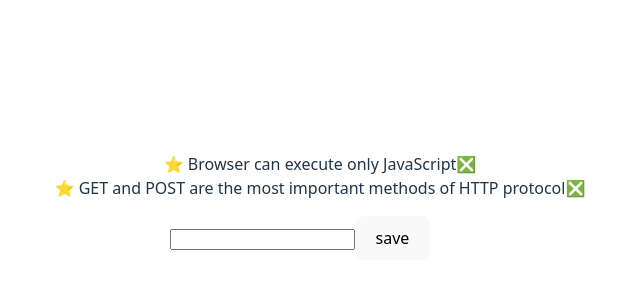
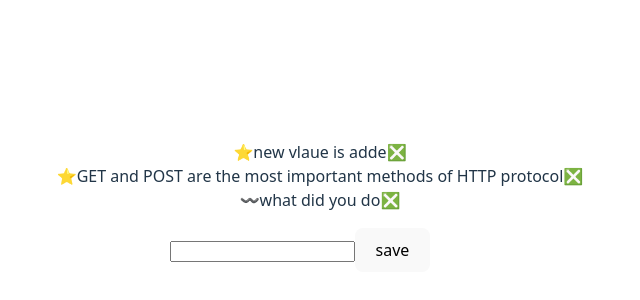
Before and after one commit to azkaZubish/notesApp, a React (Vite) app: page / in a window 1280 px wide. Shown: the part 202-502 px from the top of the page, without its empty margins (340-980 px from the left). Built offline with nearby package versions, Linux system fonts and the light colour scheme; data requests are answered from the project's data file.

Commit message:
each note can be edited

```diff
--- a/db.json
+++ b/db.json
@@ -2,13 +2,18 @@
   "notes": [
     {
       "id": "2",
-      "content": "Browser can execute only JavaScript",
+      "content": "new vlaue is adde",
       "important": true
     },
     {
       "id": "3",
       "content": "GET and POST are the most important methods of HTTP protocol",
       "important": true
+    },
+    {
+      "id": "cb87",
+      "content": "what did you do",
+      "important": false
     }
   ]
 }
--- a/src/AllNotes.jsx
+++ b/src/AllNotes.jsx
@@ -23,7 +23,7 @@
     async function addNote(e) {
         e.preventDefault();
 
-        if(!newNote.trim()) return;
+        if (!newNote.trim()) return;
 
         const noteObject = {
             content: newNote,
@@ -43,42 +43,55 @@
         setNewNote(e.target.value)
     }
 
-    const deleteNote = async(id) => {
-        try{
+    const deleteNote = async (id) => {
+        try {
             await axios.delete(`http://localhost:3001/notes/${id}`)
             setAllNotes(prev => prev.filter(note => note.id !== id))
         }
-        catch(err){
-           console.log(err)
+        catch (err) {
+            console.log(err)
         }
     }
 
-    const toggleNote = async(id) => {
+    const toggleNote = async (id) => {
         console.log('clicked star')
         console.log(allNotes)
 
         const toBeUpdated = allNotes.find(note => note.id === id);
-        const update = {important : !toBeUpdated.important}
-        try{
-           const res =  await axios.patch(`http://localhost:3001/notes/${id}`, update)
-           console.log(res.data)
-        setAllNotes(prev => prev.map((note) => note.id === id ? res.data : note))
+        const update = { important: !toBeUpdated.important }
+        try {
+            const res = await axios.patch(`http://localhost:3001/notes/${id}`, update)
+            console.log(res.data)
+            setAllNotes(prev => prev.map((note) => note.id === id ? res.data : note))
         }
-        catch(err){
+        catch (err) {
             console.log(err);
         }
 
+    }
+
+    const editText = async (id, newValue) => {
+
+        const update = { content: newValue }
+        try {
+            const res = await axios.patch(`http://localhost:3001/notes/${id}`, update)
+            console.log(res.data)
+            setAllNotes(prev => prev.map((note) => note.id === id ? res.data : note))
+        }
+        catch (err) {
+            console.log(err);
+        }
     }
 
 
     return (
         <div>
 
-                <ul>
+            <ul>
                 {allNotes.map((note, idx) => {
-                    return <Note key={note.id} topic={note.content} important = {note.important} deleteNote={() => deleteNote(note.id)} toggleImp = {() => toggleNote(note.id)}/>
+                    return <Note key={note.id} note={note} topic={note.content} important={note.important} deleteNote={() => deleteNote(note.id)} toggleImp={() => toggleNote(note.id)} editText={editText} />
                 })}
-                </ul>
+            </ul>
 
             <form onSubmit={addNote}>
                 <input value={newNote} onChange={handleNoteChange} />
--- a/src/Note.css
+++ b/src/Note.css
@@ -1,13 +1,13 @@
-.Note {
+.list-item {
     list-style-type: none;
     padding: 0;
     margin: 0;
 }
 
-.note-item {
+.note-item, .important{
   cursor: default;
 }
 
-.note-item:hover {
+.note-item:hover, .important:hover {
   cursor: pointer;
 }
--- a/src/Note.jsx
+++ b/src/Note.jsx
@@ -1,9 +1,39 @@
+import { useState } from "react"
 import "./Note.css"
-export default function Note({ topic, important, deleteNote, toggleImp}) {
+export default function Note({ note, topic, important, deleteNote, toggleImp, editText}) {
     console.log(topic)
+    const [isEditing, setIsEditing] = useState(false)
+    const [newValue, setIsNewValue] = useState(topic)
+
+    const handleKey = (e) => {
+        if(e.key === 'Enter'){
+            setIsEditing(false)
+        }
+    }
+
+    const handleChange = (e) => {
+        setIsNewValue(e.target.value);
+        editText(note.id, newValue);
+    }
+
     return (
-        <li className='Note'>
-            <span onClick={toggleImp}>{important ? `⭐ ${topic}` : topic}</span>
+        <li className='list-item'>
+            <span onClick={toggleImp} className="important">{important ? '⭐' : '〰️'}</span>
+            <span>
+
+                {isEditing ?
+
+                <input
+                type="text"
+                onChange={handleChange}
+                value = {newValue}
+                onKeyDown={handleKey}
+                >
+                </input>
+                :
+                <span onDoubleClick={() => setIsEditing(true)}>{topic}</span>}
+
+            </span>
             <span onClick={deleteNote} className="note-item">❎</span>
         </li>
     )
```
